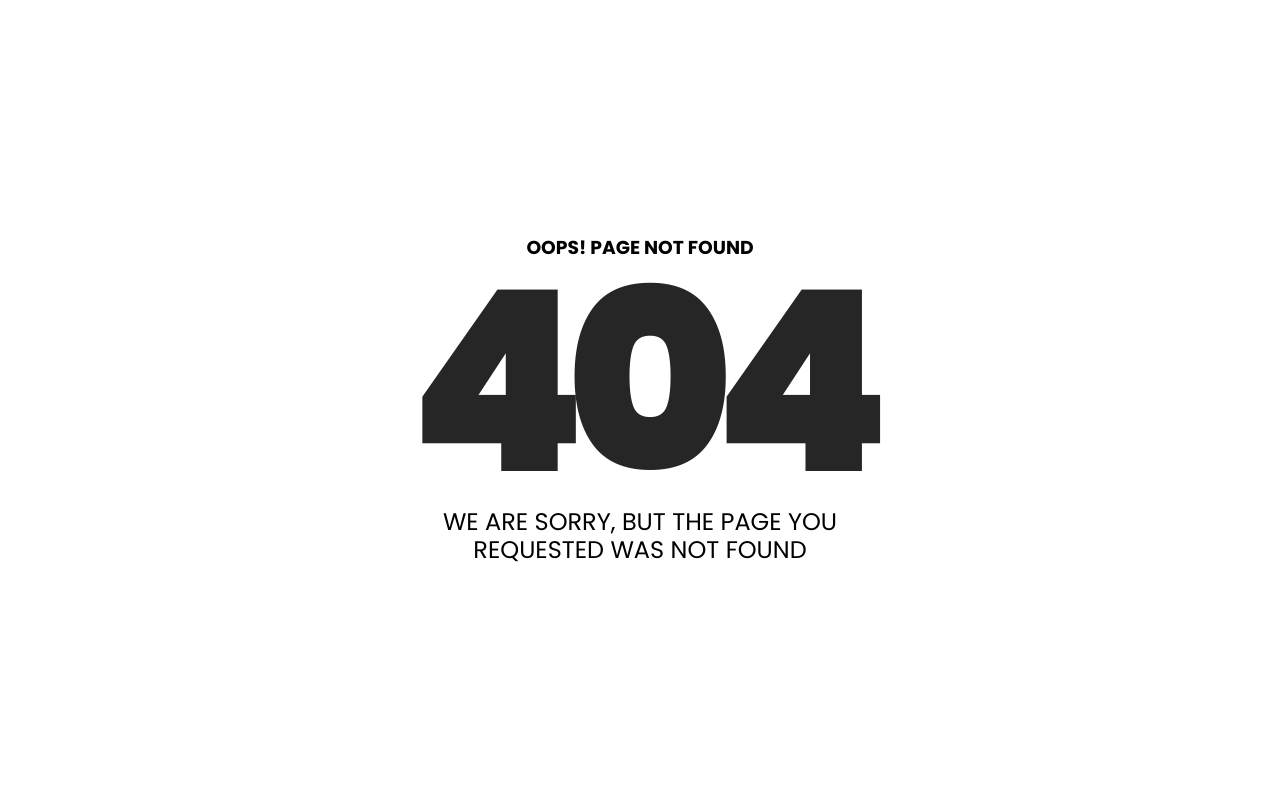
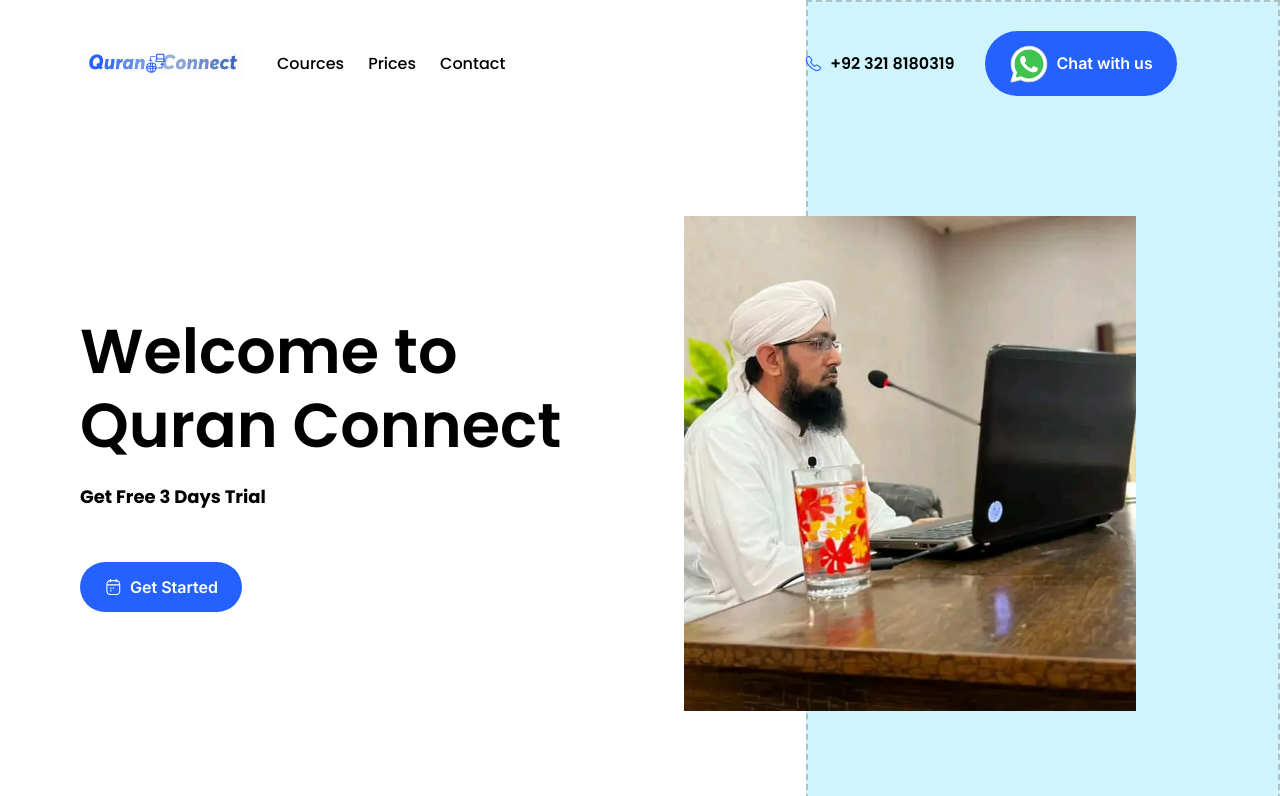
Before and after one commit to ShafiqRasool/quranconnect, a React (Create React App) app: page / in a window 1280 px wide. Shown: the top 796 px of the page. Built offline with nearby package versions, Linux system fonts and the light colour scheme.

Commit message:
Add files via upload

```diff
--- a/src/index.js
+++ b/src/index.js
@@ -10,8 +10,8 @@ const App = () => {
   return (
     <Router>
       <div>
-        <Route component={NotFound} path="**" />
-        <Route component={Home} exact path="/" />
+      <Route component={Home} exact path="/" />
+
       </div>
     </Router>
   )
--- a/src/views/home.js
+++ b/src/views/home.js
@@ -12,7 +12,7 @@ const Home = (props) => {
   return (
     <div className="home-container">
       <Helmet>
-        <title>Medica template</title>
+        <title>Quran connect</title>
         <meta property="og:title" content="Medica template" />
       </Helmet>
       <div data-modal="practices" className="home-modal">
```
